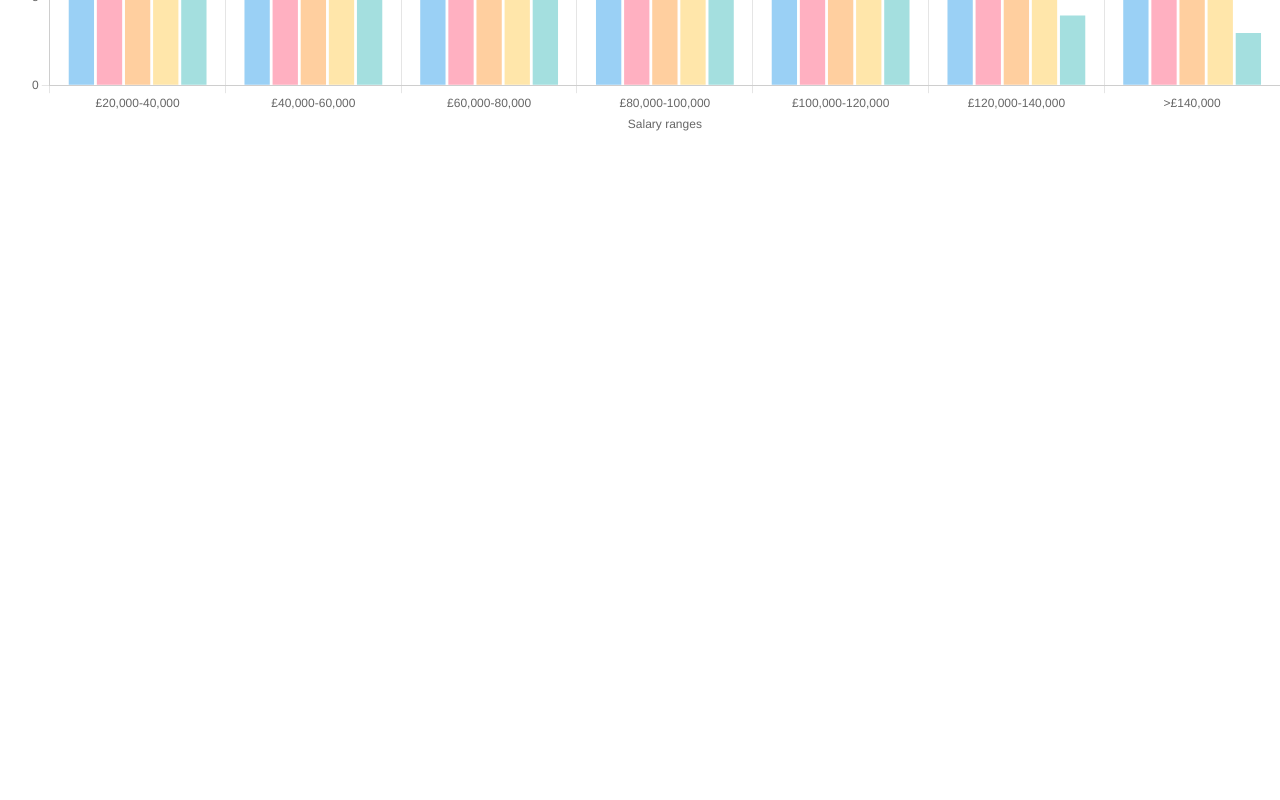
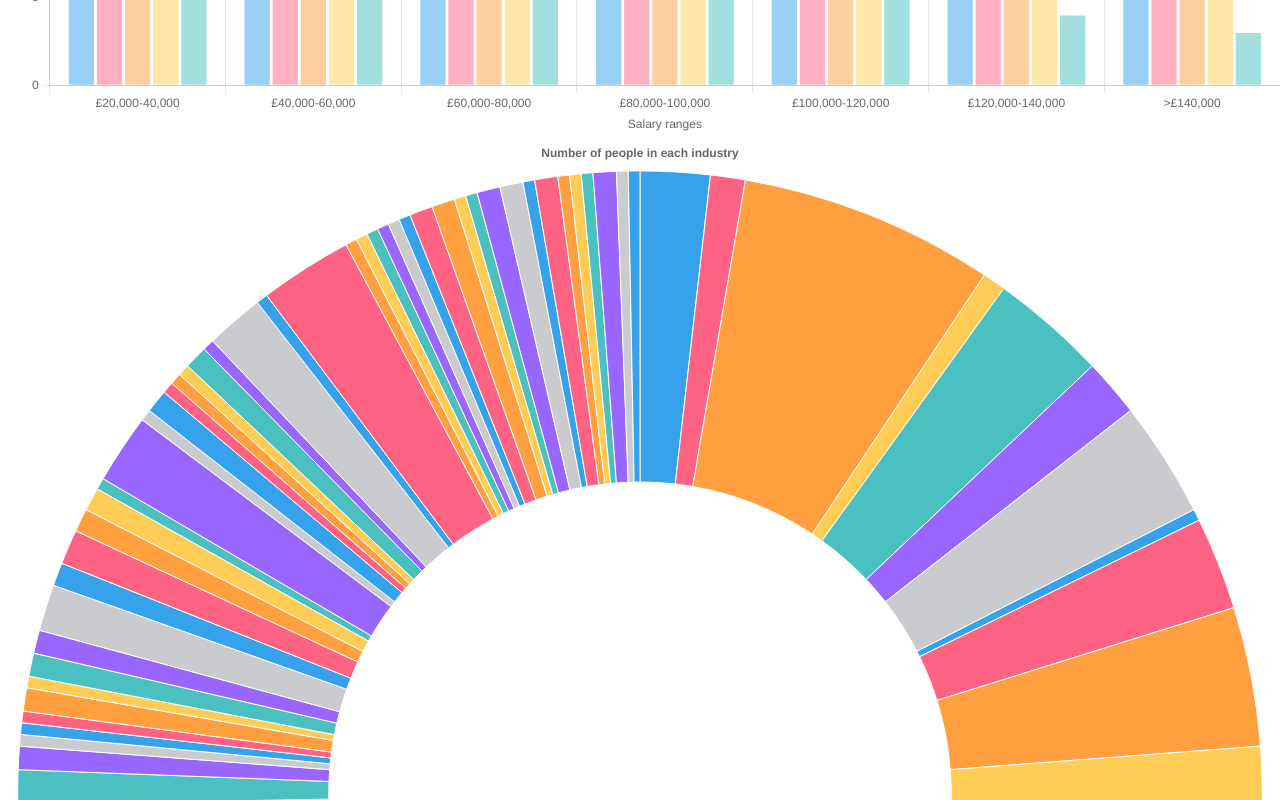
Before and after one commit to kerisic/react-table-charts, a React (Create React App) app: page /charts in a window 1280 px wide. Shown: the part 560-1360 px from the top of the page. Before the commit the page ends 800 px from the top, so only its background shows below. Built offline with nearby package versions, Linux system fonts and the light colour scheme.

Commit message:
Add industry doughnut

```diff
--- /dev/null
+++ b/src/components/IndustryDoughnut/index.js
@@ -0,0 +1,59 @@
+import React from "react";
+import {
+  Chart as ChartJS,
+  CategoryScale,
+  LinearScale,
+  ArcElement,
+  Title,
+  Tooltip,
+  Legend,
+  Colors,
+} from "chart.js";
+import { Doughnut } from "react-chartjs-2";
+
+ChartJS.register(
+  CategoryScale,
+  LinearScale,
+  ArcElement,
+  Title,
+  Tooltip,
+  Legend,
+  Colors
+);
+
+const IndustryDoughnut = ({ data }) => {
+  const labels = [...new Set(data.map((person) => person.industry))].filter(
+    (x) => x && x !== "n/a"
+  );
+
+  const datasets = labels.map((label) => {
+    return data.filter((person) => person.industry === label).length;
+  });
+
+  const options = {
+    plugins: {
+      legend: {
+        display: false,
+      },
+      title: {
+        display: true,
+        text: "Number of people in each industry",
+      },
+    },
+  };
+
+  const chartData = {
+    labels: labels,
+    datasets: [
+      {
+        label: "People",
+        data: datasets,
+        borderWidth: 1,
+      },
+    ],
+  };
+
+  return <Doughnut options={options} data={chartData} />;
+};
+
+export default IndustryDoughnut;
--- a/src/pages/charts.js
+++ b/src/pages/charts.js
@@ -1,6 +1,7 @@
 import React from "react";
 import { useState, useEffect } from "react";
 import SalaryBarChart from "../components/SalaryBarChart";
+import IndustryDoughnut from "../components/IndustryDoughnut";
 
 const Charts = () => {
   const [data, setData] = useState({});
@@ -20,7 +21,12 @@ const Charts = () => {
   }, []);
 
   if (loaded) {
-    return <SalaryBarChart data={data} />;
+    return (
+      <>
+        <SalaryBarChart data={data} />
+        <IndustryDoughnut data={data} />
+      </>
+    );
   }
 };
 
```
